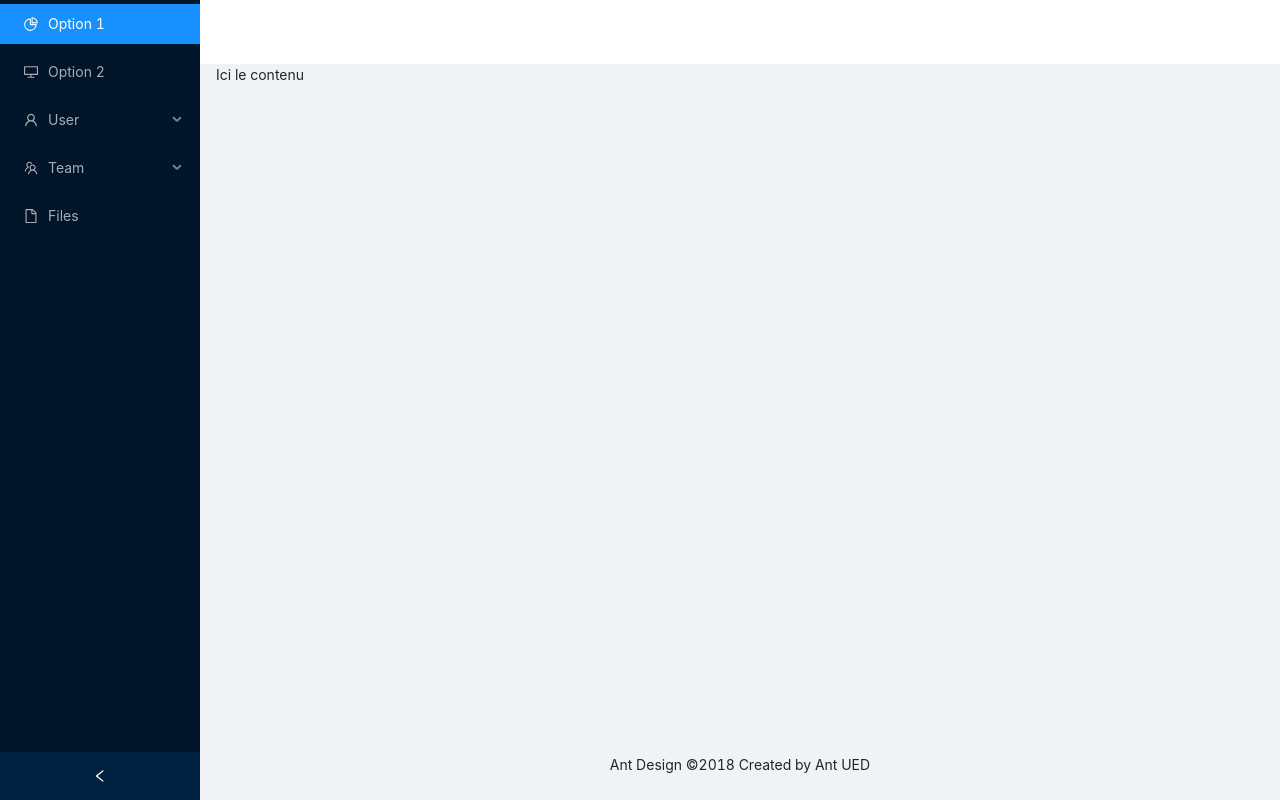
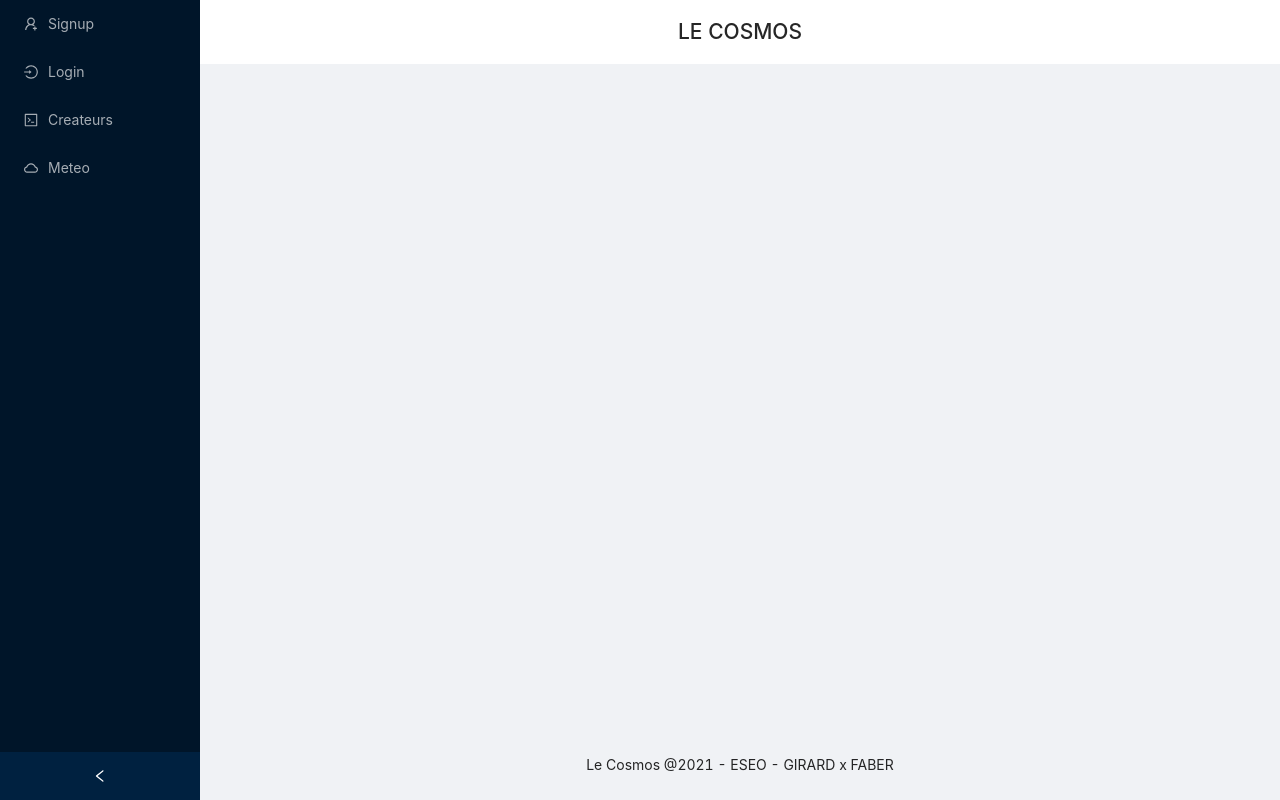
Before and after one commit to WSBigBrain/ReactCourse, a React (Create React App) app in the folder le-cosmos/: page / in a window 1280 px wide. Built offline with nearby package versions, Linux system fonts and the light colour scheme.

Commit message:
Ajout des menus dans le layout

```diff
--- a/le-cosmos/src/App.js
+++ b/le-cosmos/src/App.js
@@ -2,50 +2,70 @@
 import { Layout, Menu  } from 'antd';
 import 'antd/dist/antd.css';
 import {
-  DesktopOutlined,
-  PieChartOutlined,
-  FileOutlined,
-  TeamOutlined,
-  UserOutlined,
+  LoginOutlined,
+  CodeOutlined,
+  UserAddOutlined ,
+  CloudOutlined
 } from '@ant-design/icons';
 import './App.css';
+import { useState} from "react";
 
 function App() {
+  const [ activeComponent,setActiveComponent]= useState();
 
   const { Header , Content , Footer, Sider} = Layout;
-  const {SubMenu} = Menu;
+
+  const menus = [
+    {
+      key:"signup",
+      action : ()=> setActiveComponent(),
+      title :"Signup",
+      icon : <UserAddOutlined />
+    },
+    {
+      key:"login",
+      action : ()=> setActiveComponent(),
+      title :"Login",
+      icon : <LoginOutlined />
+    },
+    {
+      key:"authors",
+      action : ()=> setActiveComponent(),
+      title :"Createurs",
+      icon : <CodeOutlined />
+    },
+    {
+      key : "meteo",
+      action : ()=> setActiveComponent(),
+      title: "Meteo",
+      icon : <CloudOutlined />
+    }
+  ];
+
+  function createMenuItem (l) {
+    return(
+        <Menu.Item key={l.key} onClick={l.action} icon={l.icon}>
+           {l.title}
+        </Menu.Item>
+    )
+};
+
+
 
   return (
     <Layout style={{ minHeight: '100vh' }}>
         <Sider collapsible >
           <div className="logo" />
           <Menu theme="dark" defaultSelectedKeys={['1']} mode="inline">
-            <Menu.Item key="1" icon={<PieChartOutlined />}>
-              Option 1
-            </Menu.Item>
-            <Menu.Item key="2" icon={<DesktopOutlined />}>
-              Option 2
-            </Menu.Item>
-            <SubMenu key="sub1" icon={<UserOutlined />} title="User">
-              <Menu.Item key="3">Tom</Menu.Item>
-              <Menu.Item key="4">Bill</Menu.Item>
-              <Menu.Item key="5">Alex</Menu.Item>
-            </SubMenu>
-            <SubMenu key="sub2" icon={<TeamOutlined />} title="Team">
-              <Menu.Item key="6">Team 1</Menu.Item>
-              <Menu.Item key="8">Team 2</Menu.Item>
-            </SubMenu>
-            <Menu.Item key="9" icon={<FileOutlined />}>
-              Files
-            </Menu.Item>
+            {menus.map((label)=> createMenuItem(label))}
           </Menu>
         </Sider>
         <Layout className="site-layout">
-          <Header className="site-layout-background" style={{ padding: 0 }} />
+          <Header className="site-layout-background" style={{ padding: 0 }} ><h2>LE COSMOS</h2></Header>
           <Content style={{ margin: '0 16px' }}>
-            Ici le contenu
+
           </Content>
-          <Footer style={{ textAlign: 'center' }}>Ant Design ©2018 Created by Ant UED</Footer>
+          <Footer style={{ textAlign: 'center' }}>Le Cosmos @2021 - ESEO - GIRARD x FABER</Footer>
         </Layout>
       </Layout>
   );
--- a/le-cosmos/src/index.css
+++ b/le-cosmos/src/index.css
@@ -20,4 +20,6 @@ code {
 
 .site-layout .site-layout-background {
   background: #fff;
+  justify-content: center;
+  text-align : center;
 }
```
